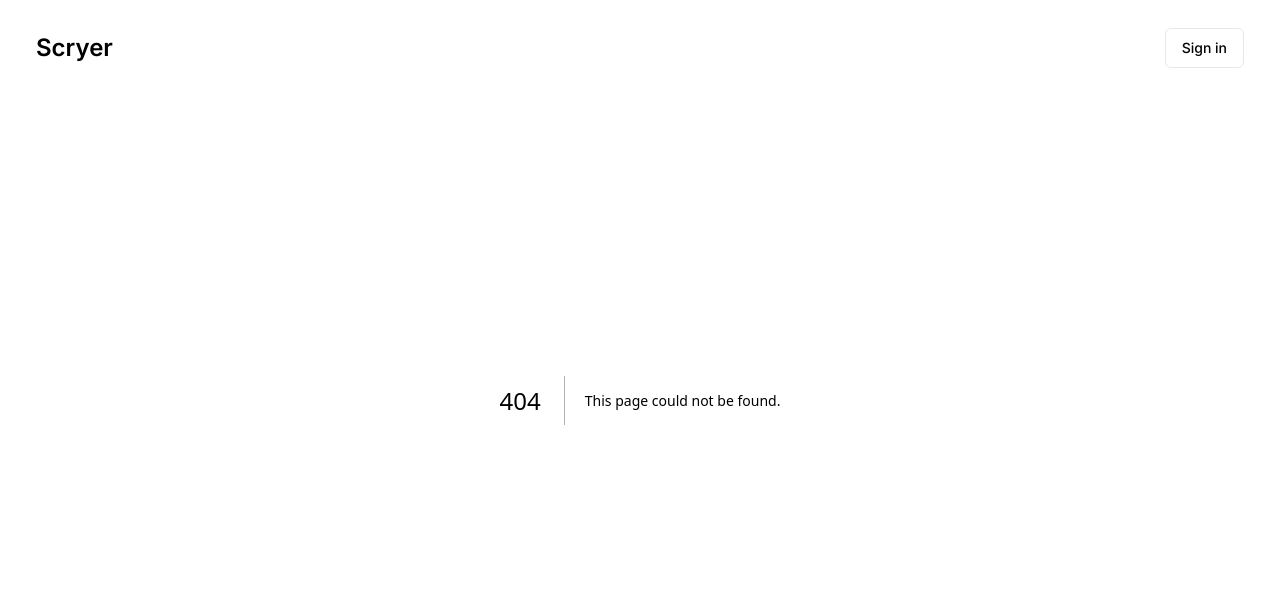
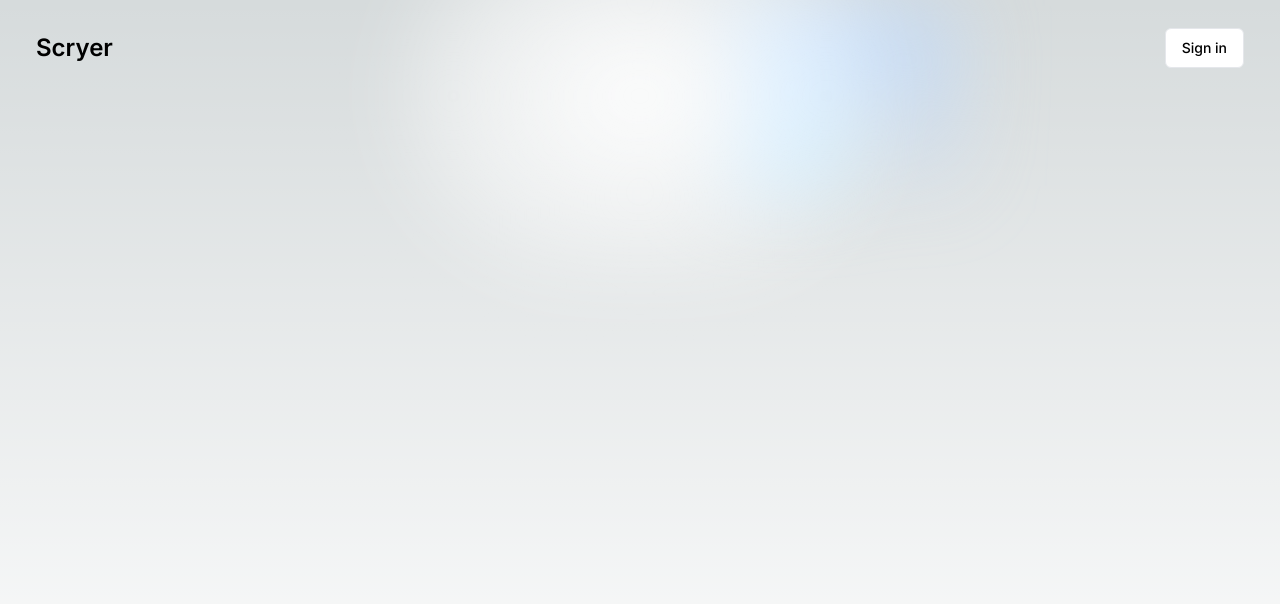
Before and after one commit to davidumoru/scryer, a Next.js app in the folder client/: page /dashboard in a window 1280 px wide. Before the commit this address had no page. Shown: the top 604 px of the page. Built offline with nearby package versions, Linux system fonts and the light colour scheme.

Commit message:
Add dashoboard page

```diff
--- /dev/null
+++ b/client/app/dashboard/page.tsx
@@ -0,0 +1,7 @@
+export default function Features() {
+  return (
+    <main className="flex min-h-screen flex-col justify-between lg:p-24 lg:items-center">
+      <div className="relative flex place-items-center before:absolute before:h-[300px] before:w-[480px] before:-translate-x-1/2 before:rounded-full before:bg-gradient-radial before:from-white before:to-transparent before:blur-2xl before:content-[''] after:absolute after:-z-20 after:h-[180px] after:w-[240px] after:translate-x-1/3 after:bg-gradient-conic after:from-sky-200 after:via-blue-200 after:blur-2xl after:content-[''] before:dark:bg-gradient-to-br before:dark:from-transparent before:dark:to-blue-700 before:dark:opacity-10 after:dark:from-sky-900 after:dark:via-[#0141ff] after:dark:opacity-40 before:lg:h-[360px]"></div>
+    </main>
+  );
+}
```
